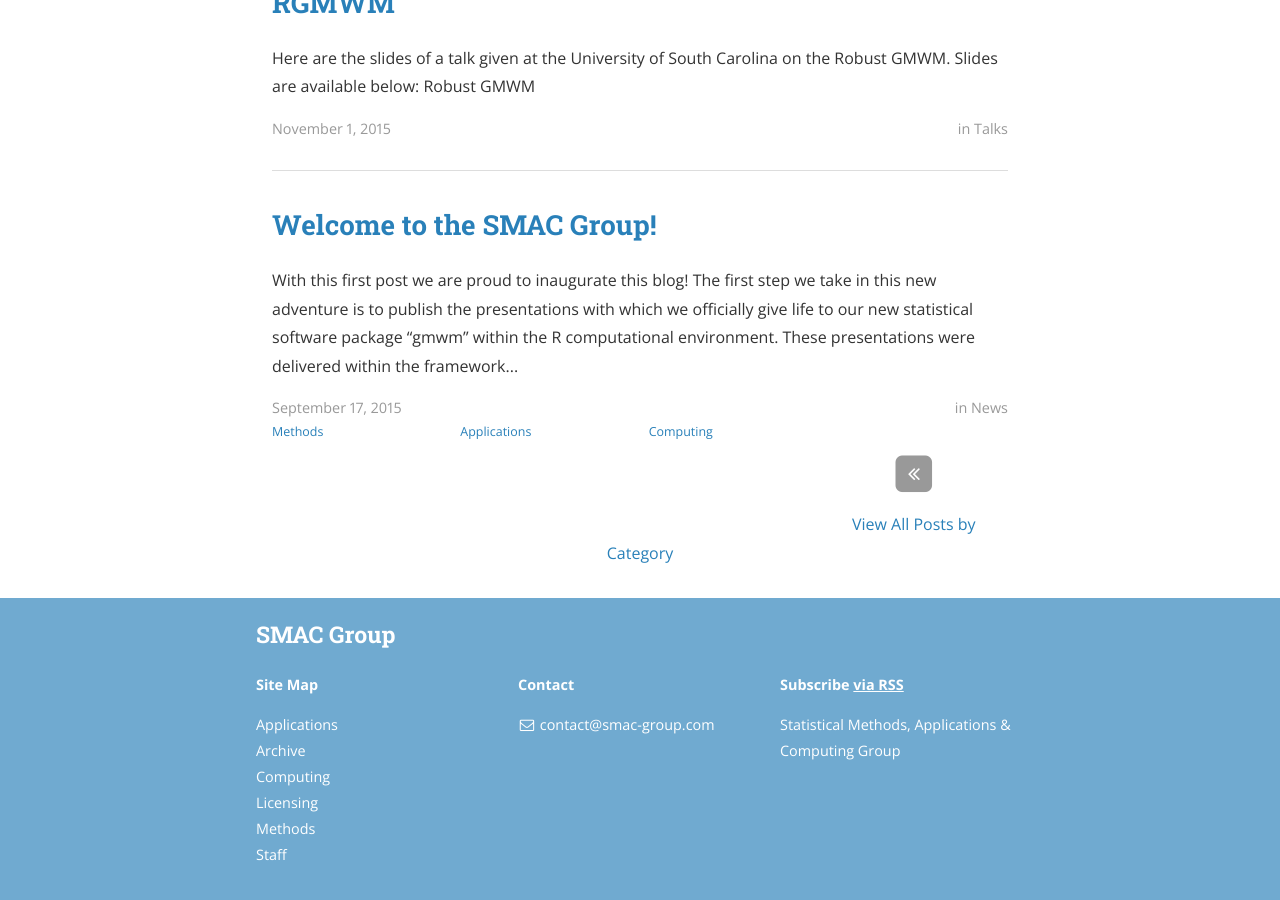
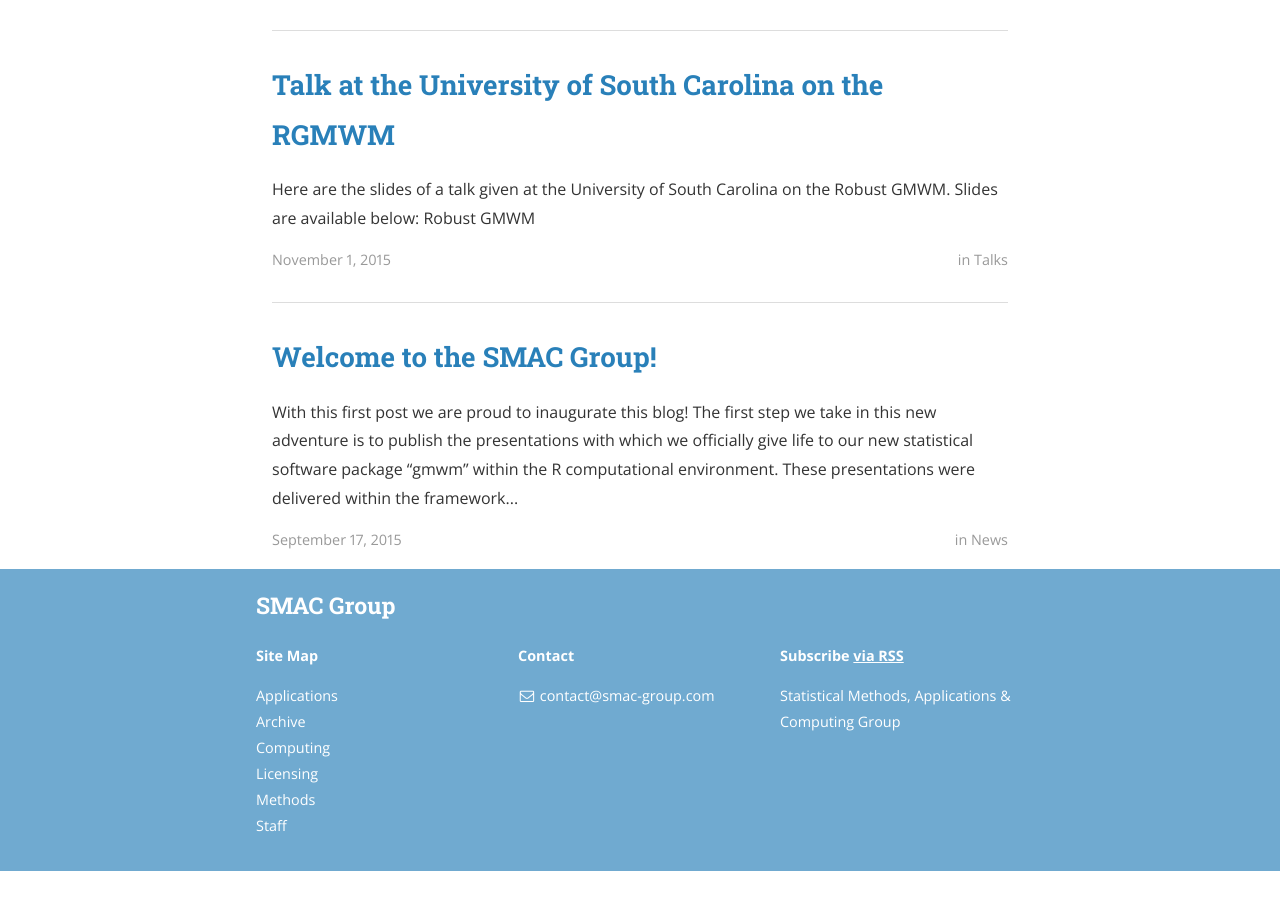
Before and after one commit to SMAC-Group/smac-group.github.io, a Jekyll site: the page built from index.html, in a window 1280 px wide and 900 px high, scrolled down 1371 px. Built offline with Jekyll 4.4.1, drawn with Linux system fonts in a browser that asks for light colours; nearby versions of some CDN libraries; the list of posts is cut into pages by our own code; a style sheet for code colours, icons or effects is not loaded; after the commit the page ends 2242 px from its top, so only the background shows below that; some of the changed text lies outside the part shown.

Commit message:
Removed pagination

```diff
--- a/index.html
+++ b/index.html
@@ -16,6 +16,20 @@ layout: default
 </span>
 
 {% include graphical_head.html %}
+
+<div class="wrapper">
+<section class="mgrid">
+    <div class="box">
+		<a href="{{ 'methods' | remove_first: '/' | prepend: site.baseurl }}">Methods</a>
+  </div>
+    <div class="box">
+		<a href="{{ 'applications' | remove_first: '/' | prepend: site.baseurl }}">Applications</a>
+  </div>
+    <div class="box">
+		<a href="{{ 'computing' | remove_first: '/' | prepend: site.baseurl }}">Computing</a>
+  </div>
+</section>
+</div>
 
 <div class="wrapper">
 <ul class="post-list">
@@ -45,40 +59,6 @@ layout: default
   {% endif %}
   {% endfor %}
 </ul>
-
-<section class="mgrid">
-    <div class="box">
-		<a href="{{ 'methods' | remove_first: '/' | prepend: site.baseurl }}">Methods</a>
-  </div>
-    <div class="box">
-		<a href="{{ 'applications' | remove_first: '/' | prepend: site.baseurl }}">Applications</a>
-  </div>
-    <div class="box">
-		<a href="{{ 'computing' | remove_first: '/' | prepend: site.baseurl }}">Computing</a>
-  </div>
-</section>
-
-
-<nav class="pagination" role="navigation">
-	<p>
-    {% if paginator.next_page %}
-    <a class="newer-posts" href="{{ site.baseurl }}page{{paginator.next_page}}">
-	    <span class="fa-stack fa-lg">
-			  <i class="fa fa-square fa-stack-2x"></i>
-			  <i class="fa fa-angle-double-left fa-stack-1x fa-inverse"></i>
-			</span>
-		</a>
-    {% else %}
-    <span class="fa-stack fa-lg">
-			<i class="fa fa-square fa-stack-2x"></i>
-			<i class="fa fa-angle-double-left fa-stack-1x fa-inverse"></i>
-		</span>
-    {% endif %}
-  </p>
-  <p>
-    <a href="{{ site.baseurl }}archive">View All Posts by Category</a>
-  </p>
-</nav>
+</div>
 
 </div>
-</div>
```
